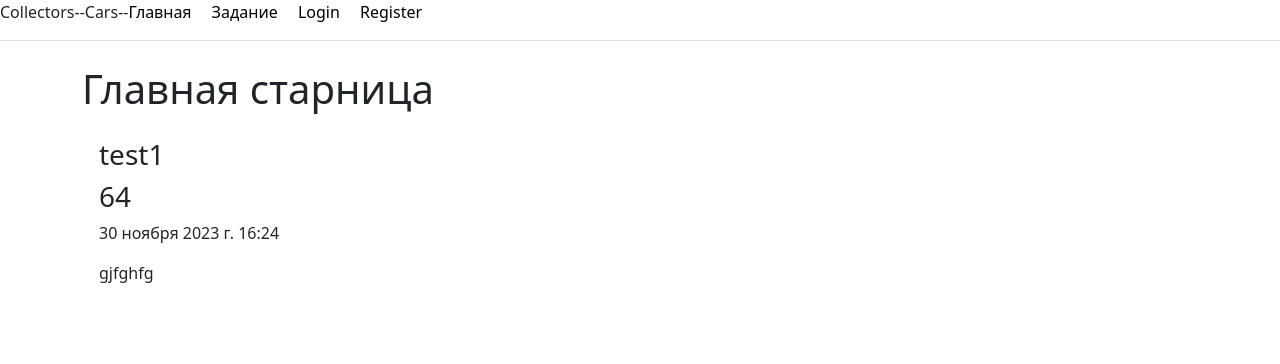
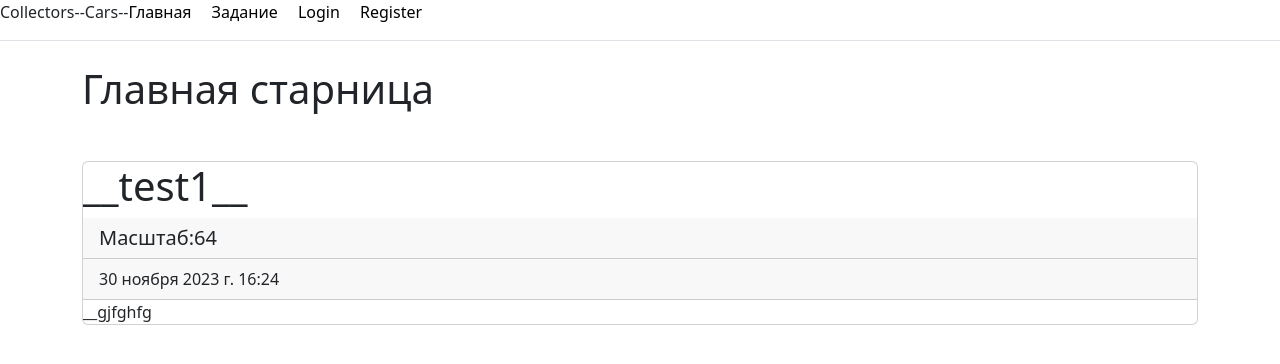
Before and after one commit to ALexus-code/Collectors_cars, a Django app: page / in a window 1280 px wide. Shown: the top 364 px of the page. Run offline with Django 4.2, Linux system fonts and the light colour scheme; data comes from the database, SQL or seed files in the repository.

Commit message:
posts(v5)
Дизайн постов в карточках

```diff
--- a/Collectors_cars/main/models.py
+++ b/Collectors_cars/main/models.py
@@ -12,7 +12,7 @@ class Post(models.Model):
     date_pub = models.DateTimeField(auto_now_add=True)
     #author = models.ForeignKey(User, on_delete=models.CASCADE, related_name="post")
     def __str__(self):
-        return self.title
+        return '{}'.format(self.title)
 
     class Meta:
         verbose_name = 'Пост'
--- a/Collectors_cars/main/templates/main/index.html
+++ b/Collectors_cars/main/templates/main/index.html
@@ -12,14 +12,14 @@
     </li>
 </ul>
 {% block content %}
-    <h1>Главная старница</h1>
+    <h1 class="mb-5">Главная старница</h1>
     {% if posts %}
         {% for el in posts %}
-            <div class="alert alert-warniing mt-2">
-                <h3>{{ el.title }}</h3>
-                <h3>{{ el.scale }}</h3>
-                <p>{{ el.date_pub }}</p>
-                <p>{{ el.text }}</p>
+            <div class="card">
+                <h1 class="card-title">__{{ el.title }}__</h1>
+                <h5 class="card-header">Масштаб:{{ el.scale }}</h5>
+                <p class="card-header">{{ el.date_pub }}</p>
+                <p class="card-text">__{{ el.text }}</p>
             </div>
         {% endfor %}
     {% else %}
```
